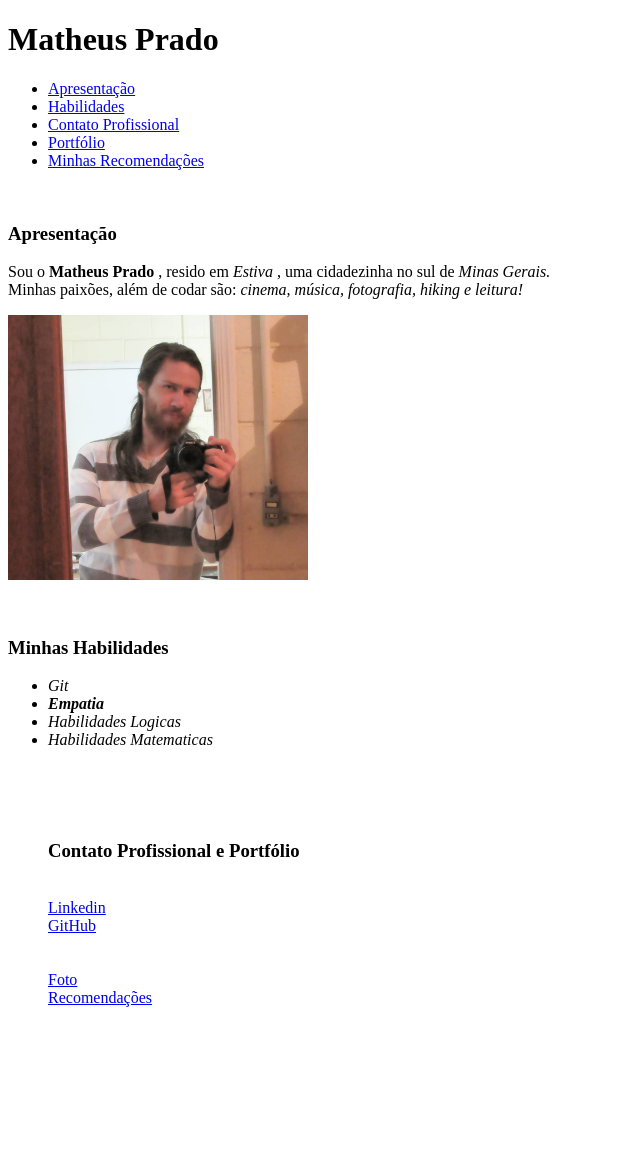
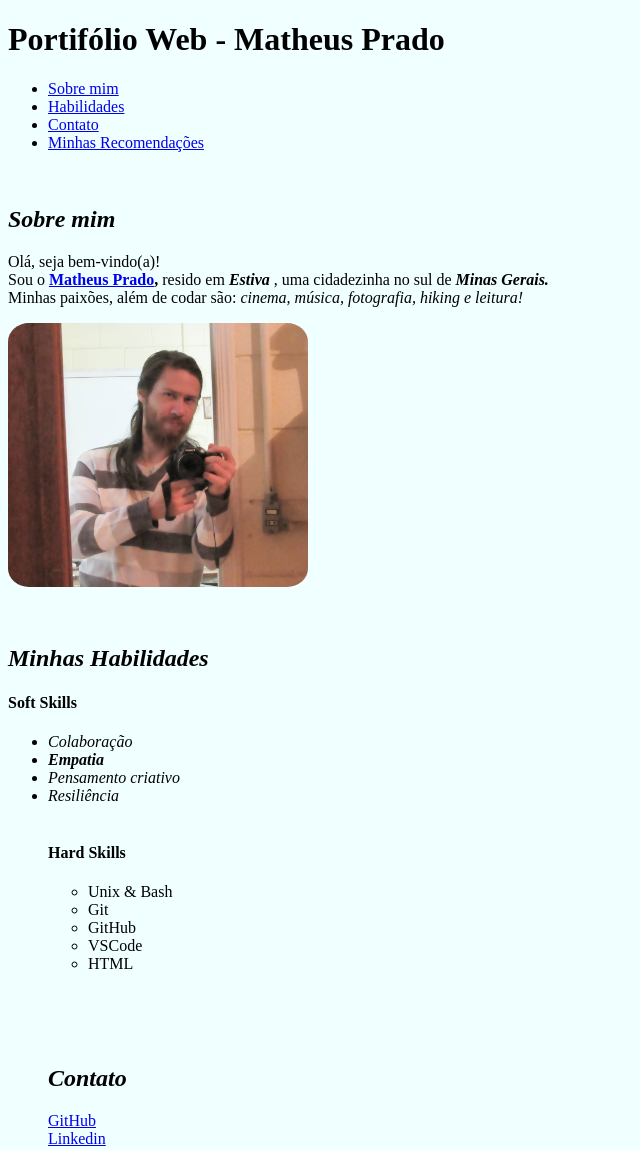
Before and after one commit to matheusPrado007/matheusPrado007.github.io, a plain HTML site: page index.html in a window 1280 px wide. Shown: the top 1150 px of the page, without its empty margins (0-640 px from the left). Before the commit the page ends 1023 px from the top, so only its background shows below. Drawn offline with Linux system fonts and the light colour scheme; a web font is replaced by a local one.

Commit message:
Adiciona skills e beleza ao portifólio web

```diff
--- a/index.html
+++ b/index.html
@@ -2,22 +2,51 @@
 <html lang="pt-br">
   <head>
     <meta charset="UTF-8">
-    <title>Matheus Prado</title>
+    <title></title>
   </head>
+
+
+
+
+  <link rel="preconnect" href="https://fonts.googleapis.com">
+<link rel="preconnect" href="https://fonts.gstatic.com" crossorigin>
+<link href="https://fonts.googleapis.com/css2?family=Cormorant+SC:wght@300&family=Ibarra+Real+Nova:wght@500;700&display=swap" rel="stylesheet">
+
+
+<!-- Parte css-->
+
+
+  <style>
+h1 {
+  font-family: 'Cormorant SC', serif;
+font-family: 'Ibarra Real Nova', serif;
+
+}
+  body {
+    background-color: azure;
+  }
+
+img {
+  border-radius: 7%;
+}
+
+  </style>
+
   <body>
-    <h1>Matheus Prado</h1>
+    <h1> Portifólio Web - Matheus Prado</em></h1>
     <ul>
-      <li><a href="#Apresentação">Apresentação</a> </li>
+      <li><a href="#Apresentação">Sobre mim</a> </li>
     <li> <a href="#Habilidades">Habilidades</a> </li>
-    <li> <a href="#profissional">Contato Profissional</a></li>
-    <li> <a href="#potifolio">Portfólio</a></li>
+    <li> <a href="#potifolio">Contato</a></li>
   <li> <a href="#Recomendações">Minhas Recomendações</a> </li></ul>
   <br>
 
 
 
-    <h3 id="Apresentação"> Apresentação</h3>
-    <p > Sou o <strong>Matheus Prado </strong>, resido em <em>Estiva</em> , uma cidadezinha no sul de <em>Minas Gerais.</em>
+    <h2 id="Apresentação"> <em>Sobre mim</em> </h2>
+    <p >Olá, seja bem-vindo(a)!
+      <br>
+      Sou o <strong><a href="#foto">Matheus Prado</a>, </strong> resido em <strong><em>Estiva</em></strong>  , uma cidadezinha no sul de <strong><em>Minas Gerais.</em> </strong>
       <br>
       Minhas paixões, além de codar são: <em>cinema, música, fotografia, hiking e leitura!</em> </p>
 
@@ -26,24 +55,37 @@
 
 
       <!-- Habilidades-->
-<h3 id="Habilidades">Minhas Habilidades</h3>
+<h2 id="Habilidades"> <em>Minhas Habilidades</em> </h2>
 
+          <h4>Soft Skills</h4>
 
-      <ul><em><li>Git</li>
+      <ul><em><li>Colaboração</li>
         <li><strong>Empatia</strong> </li>
-      <li>Habilidades Logicas</li>
-    <li>Habilidades Matematicas</li></em>
+      <li>Pensamento criativo</li>
+    <li>Resiliência</li></em>
     <br>
-    <br><br><br>
+
+<h4>Hard Skills</h4>
+
+<ul><li>Unix & Bash</li>
+  <li>Git</li>
+  <li>GitHub</li>
+  <li>VSCode</li>
+  <li>HTML</li>
+</ul>
+    <br><br><br><br>
 
 
     <!-- Links -->
-    <h3>Contato Profissional e Portfólio</h3>
 
-    <br>
+  <h2><em>Contato</em> </h2>
+
+
+    <a id="potifolio" href="https://github.com/matheusPrado007">GitHub</a>
+<br>
     <a id="profissional" href="https://www.linkedin.com/in/matheus--prado/">Linkedin</a>
     <br>
-<a id="potifolio" href="https://github.com/matheusPrado007">GitHub</a>
+
 <br><br><br>
 
   <a href="#foto">Foto</a> <br>
```
